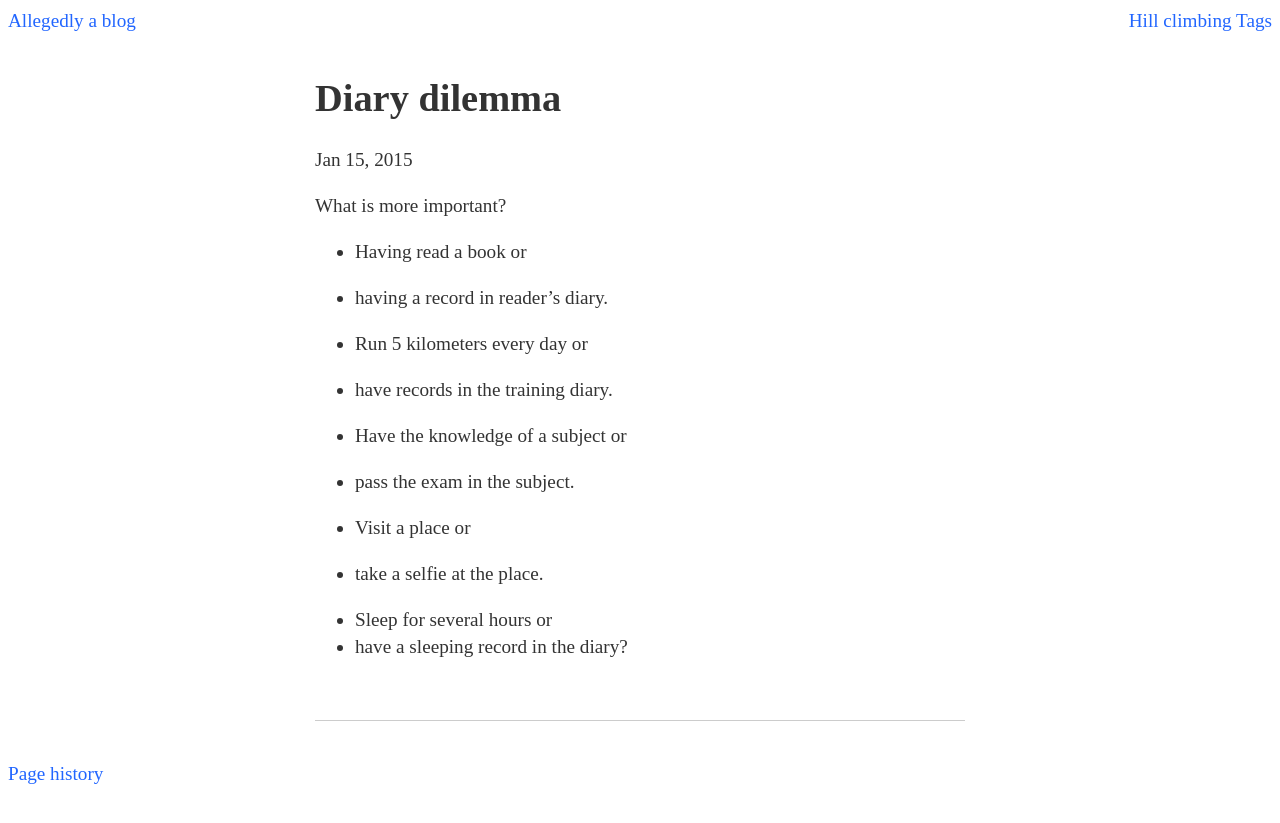
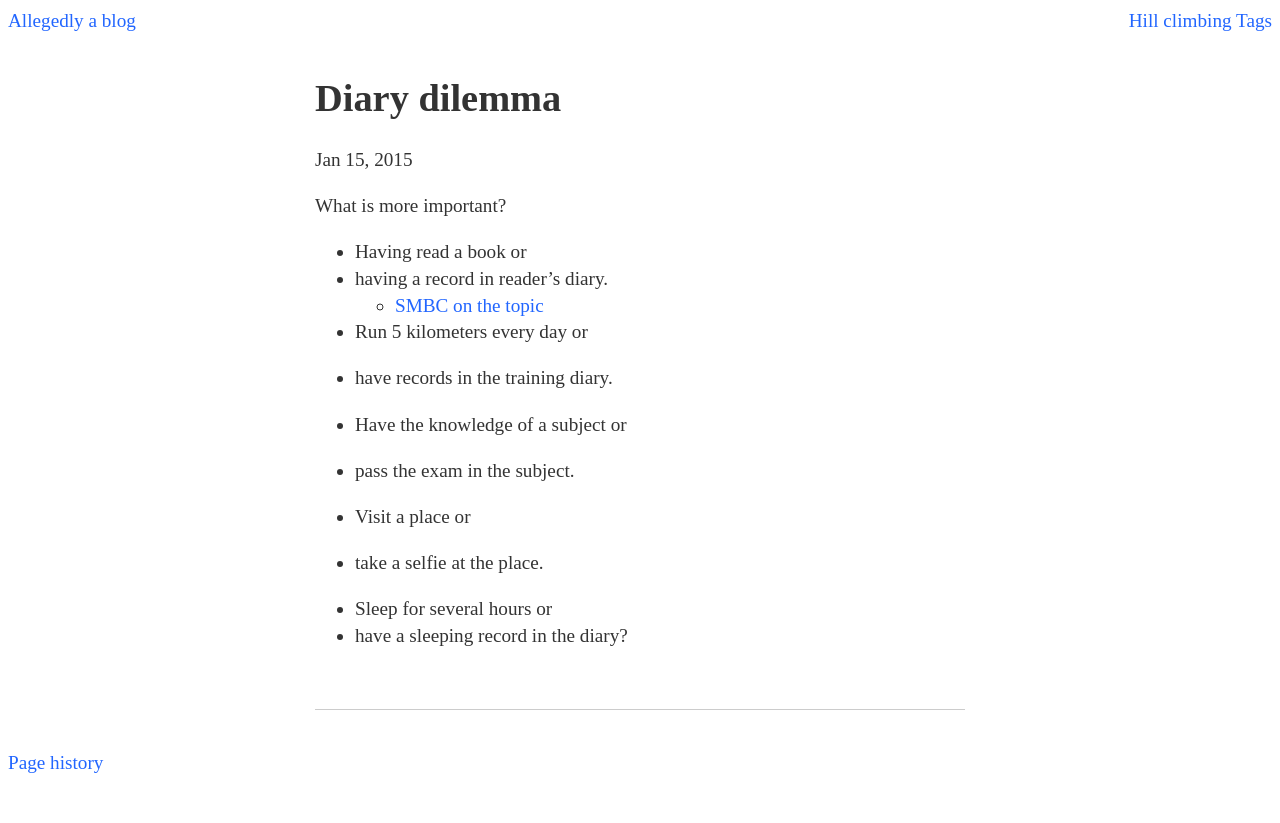
Before and after one commit to Werkov/Werkov.github.io, a Jekyll site: the page built from _posts/2015-01-15-diary-dilemma.md, in a window 1280 px wide. Shown: the top 823 px of the page. Built offline with Jekyll 4.4.1, drawn with Linux system fonts in a browser that asks for light colours.

Commit message:
diary: add SMBC reference

```diff
--- a/_posts/2015-01-15-diary-dilemma.md
+++ b/_posts/2015-01-15-diary-dilemma.md
@@ -8,6 +8,7 @@ What is more important?
 
 * Having read a book or
 * having a record in reader's diary.
+  * [SMBC on the topic](http://www.smbc-comics.com/comic/literary-turing)
 
 * Run 5 kilometers every day or
 * have records in the training diary.
```
